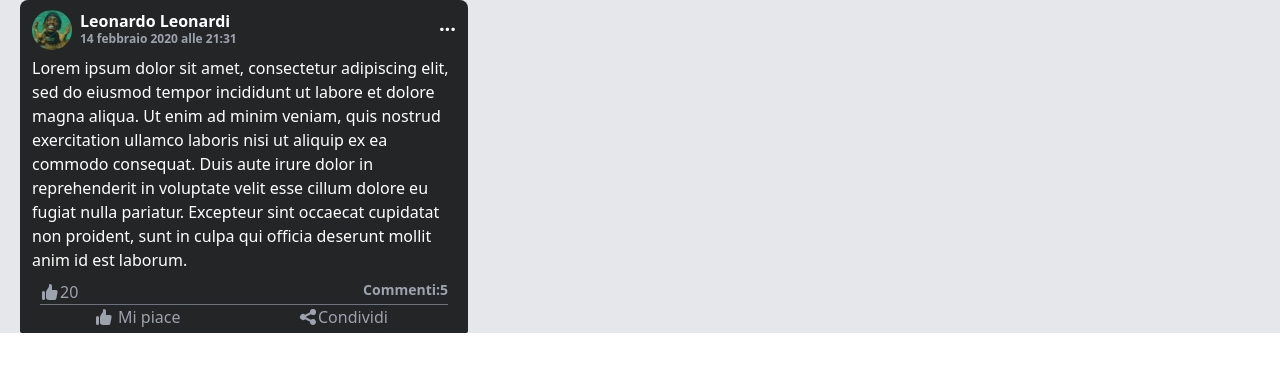
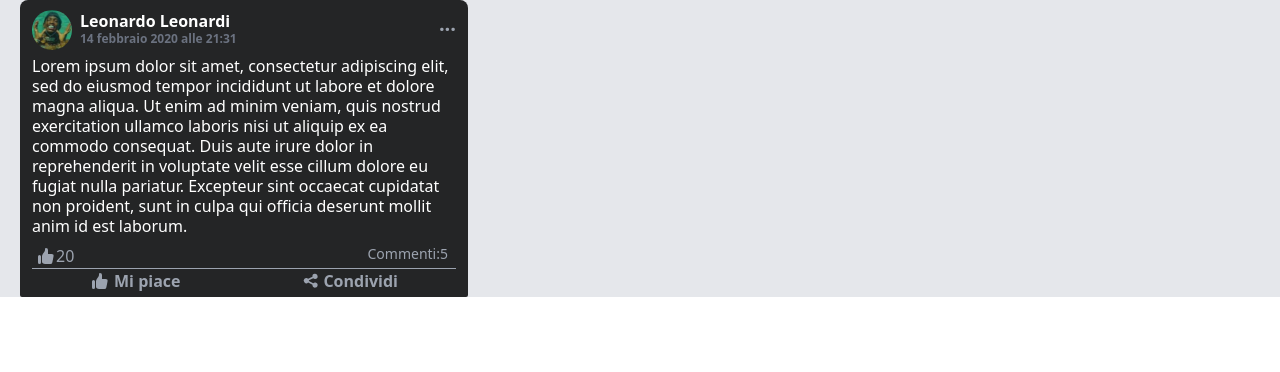
Before and after one commit to LeonardoLeonardi/keixbook, a React (Create React App) app: page / in a window 1280 px wide. Shown: the top 372 px of the page. Built offline with nearby package versions, Linux system fonts and the light colour scheme.

Commit message:
Fix color and line height

```diff
--- a/src/ActionBar.js
+++ b/src/ActionBar.js
@@ -2,9 +2,9 @@ import "./App.css";
 
 function ActionBar(props) {
   return (
-    <div className="bg-white  max-w-md  rounded-b-sm ml-5 dark:bg-darkM-1 divide-y divide-gray-500 pt-2">
-      <div className="flex justify-between text-black dark:text-gray-400">
-        <div className="ml-5 flex items-center">
+    <div className="bg-white  max-w-md  rounded-b-sm ml-5 dark:bg-darkM-1 divide-y divide-gray-400 pt-2">
+      <div className="flex justify-between text-gray-500 dark:text-gray-400">
+        <div className="ml-4 flex items-center">
           <svg
             className=" w-5"
             xmlns="http://www.w3.org/2000/svg"
@@ -15,12 +15,12 @@ function ActionBar(props) {
           </svg>
           {props.Nlike}
         </div>
-        <p className="mr-5 dark:text-gray-400  text-black font-semibold text-sm">
+        <p className="mr-5 text-gray-500  dark:text-gray-400  text-sm">
           Commenti:{props.Ncomment}
         </p>
       </div>
-      <div className="mx-5 flex items-center justify-around pb-1">
-        <button className="flex items-center w-24 text-black dark:text-gray-400">
+      <div className="mx-3 flex items-center justify-around pb-1">
+        <button className="flex items-center w-24 text-gray-500 dark:text-gray-400 font-semibold">
           <svg
             className=" w-5 mr-1"
             xmlns="http://www.w3.org/2000/svg"
@@ -31,9 +31,9 @@ function ActionBar(props) {
           </svg>
           Mi piace
         </button>
-        <button className="dark:text-gray-400  text-black flex w-24  items-center">
+        <button className="text-gray-500 dark:text-gray-400 flex w-24  items-center font-semibold">
           <svg
-            className=" w-5"
+            className=" w-5 mr-1"
             xmlns="http://www.w3.org/2000/svg"
             viewBox="0 0 20 20"
             fill="currentColor"
--- a/src/PostBody.js
+++ b/src/PostBody.js
@@ -4,7 +4,7 @@ function PostBody(props) {
   return (
     <div className="bg-white  max-w-md  ml-5 dark:bg-darkM-1 ">
       <div className="ml-3 mr-1">
-        <p className="text-gray-900 text-base dark:text-white overflow-auto">
+        <p className="text-gray-900 text-base dark:text-white overflow-auto leading-tight	">
           {props.testo}
         </p>
       </div>
--- a/src/Postheader.js
+++ b/src/Postheader.js
@@ -12,12 +12,12 @@ function Postheader(props) {
           <p className="text-gray-900 font-semibold text-base dark:text-white -mb-0.5">
             Leonardo Leonardi
           </p>
-          <p className="font-semibold text-xs text-gray-400">
+          <p className="font-semibold text-xs text-gray-500">
             14 febbraio 2020 alle 21:31
           </p>
         </div>
       </div>
-      <button className="text-black dark:text-white font-bold mr-3 text-xl mb-2">
+      <button className="text-black dark:text-gray-400 font-semibold mr-3 text-xl mb-2">
         ...
       </button>
     </div>
```
